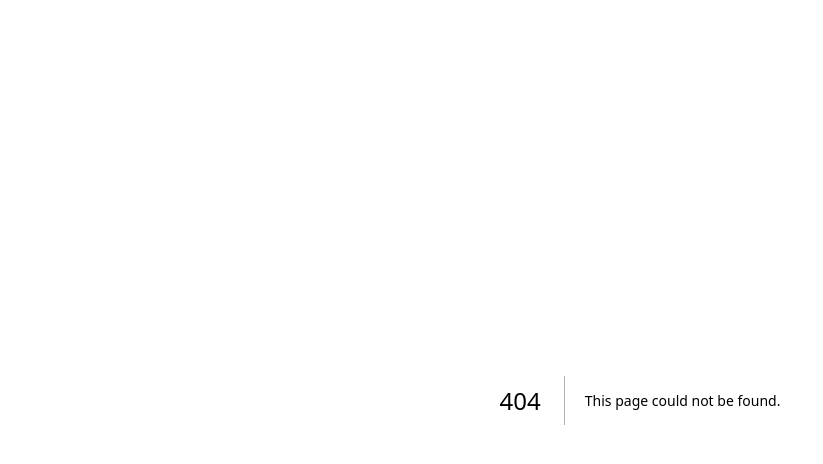
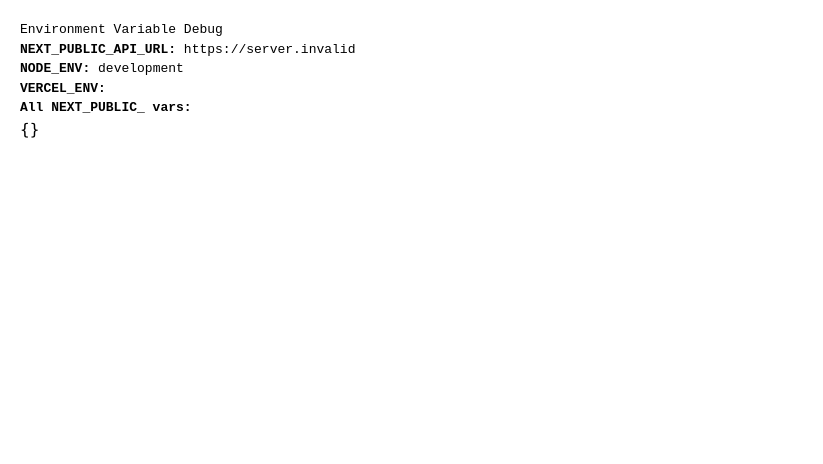
Before and after one commit to griadooss/hbg-budget-app, a Next.js app in the folder frontend/: page /debug-env in a window 1280 px wide. Before the commit this address had no page. Shown: the top 464 px of the page, without its empty margins (0-823 px from the left). Built offline with nearby package versions, Linux system fonts and the light colour scheme; no server answers.

Commit message:
Add debug page to check environment variables

```diff
--- /dev/null
+++ b/frontend/pages/debug-env.js
@@ -0,0 +1,23 @@
+export default function DebugEnv() {
+  return (
+    <div style={{ padding: '20px', fontFamily: 'monospace' }}>
+      <h1>Environment Variable Debug</h1>
+      <p><strong>NEXT_PUBLIC_API_URL:</strong> {process.env.NEXT_PUBLIC_API_URL || 'NOT SET'}</p>
+      <p><strong>NODE_ENV:</strong> {process.env.NODE_ENV}</p>
+      <p><strong>VERCEL_ENV:</strong> {process.env.VERCEL_ENV}</p>
+      <p><strong>All NEXT_PUBLIC_ vars:</strong></p>
+      <pre>
+        {JSON.stringify(
+          Object.keys(process.env)
+            .filter(key => key.startsWith('NEXT_PUBLIC_'))
+            .reduce((obj, key) => {
+              obj[key] = process.env[key];
+              return obj;
+            }, {}),
+          null,
+          2
+        )}
+      </pre>
+    </div>
+  );
+}
```
